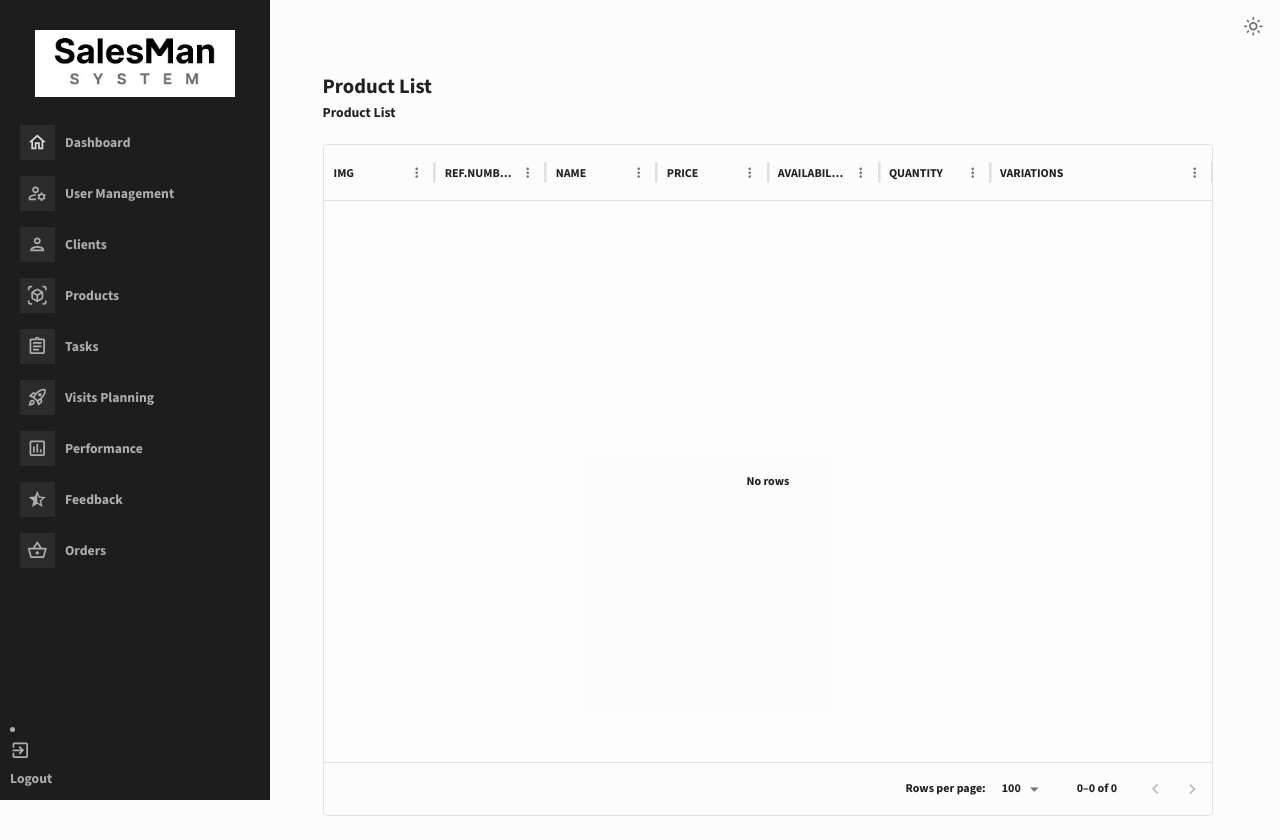
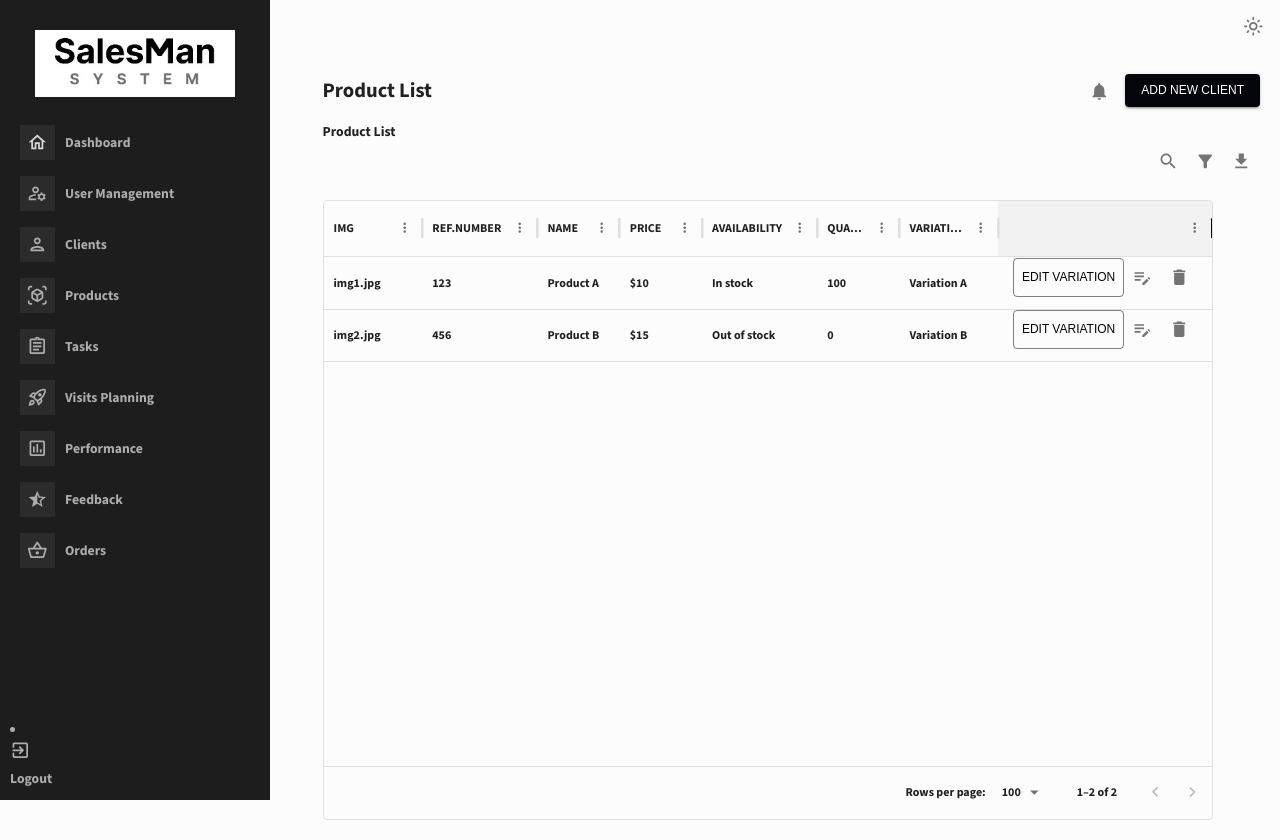
Before and after one commit to Earl006/Salesman-dashboard, a React (Vite) app: page /products in a window 1280 px wide. Built offline with nearby package versions, Linux system fonts and the light colour scheme.

Commit message:
products

```diff
--- a/src/Products/Products.jsx
+++ b/src/Products/Products.jsx
@@ -1,33 +1,80 @@
-import { Box, Typography, useTheme } from "@mui/material";
+import { Box, Typography, useTheme, IconButton, Button } from "@mui/material";
 import { DataGrid } from "@mui/x-data-grid";
 import { tokens } from "../theme";
 import Sidebar from "../components/Sidebar";
-
+import NotificationsIcon from '@mui/icons-material/Notifications';
+import SearchIcon from '@mui/icons-material/Search';
+import FilterAltIcon from '@mui/icons-material/FilterAlt';
+import DownloadIcon from '@mui/icons-material/Download';
+import DeleteIcon from '@mui/icons-material/Delete';
+import EditNoteIcon from '@mui/icons-material/EditNote';
 
 const Products = () => {
     const theme = useTheme();
     const colors = tokens(theme.palette.colorMode);
 
     const columns = [
-        { field: "img", headerName: "IMG", flex: 0.5, cellClassName: "name-column--cell" },
-        { field: "ref.number", headerName: "REF.NUMBER", flex: 0.5 },
+        { field: "img", headerName: "IMG", flex: 0.6, cellClassName: "name-column--cell" },
+        { field: "ref.number", headerName: "REF.NUMBER", flex: 0.7 },
         { field: "name", headerName: "NAME", flex: 0.5 },
         { field: "price", headerName: "PRICE", flex: 0.5 },
-        { field: "availability", headerName: "AVAILABILITY", flex: 0.5 },
+        { field: "availability", headerName: "AVAILABILITY", flex: 0.7 },
         { field: "quantity", headerName: "QUANTITY", flex: 0.5 },
-        { field: "variations", headerName: "VARIATIONS", flex: 1 },
+        { field: "variations", headerName: "VARIATIONS", flex: 0.6 },
+        {
+            field: "",
+            headerName: "",
+            flex: 1.3,
+            renderCell: (params) => (
+                <Box sx={{ display: 'flex', justifyContent: 'center', alignItems: 'center' }}>
+    <Button variant="outlined" onClick={() => handleEdit(params.id)} sx={{ p: '8px', minWidth: '90px' }}>
+        Edit Variation
+    </Button>
+    <IconButton>
+        <EditNoteIcon />
+    </IconButton>
+    <IconButton onClick={() => handleDelete(params.id)}>
+        <DeleteIcon />
+    </IconButton>
+    </Box>
 
+            )
+        },
     ];
 
-    const rows = []; // Assuming you have data for rows
+    const rows = [{ id: 1, img: 'img1.jpg', 'ref.number': '123', name: 'Product A', price: '$10', availability: 'In stock', quantity: 100, variations: 'Variation A' },
+    { id: 2, img: 'img2.jpg', 'ref.number': '456', name: 'Product B', price: '$15', availability: 'Out of stock', quantity: 0, variations: 'Variation B' },]; // Assuming you have data for rows
 
     return (
         <Box sx={{ display: 'flex', width: '100%' }}>
             <Sidebar />
             <Box sx={{ flex: 1, marginLeft: '250px', padding: '20px' }}>
-                <Typography variant="h5">Product List </Typography>
-                <Typography variant="subtitle1">Product List </Typography>
-                <Box sx={{ width: '95%', height: 'calc(100vh - 128px)', marginTop: '20px' }}>
+                {/* Header with Notification icon and Add New Client button */}
+                <Box sx={{ display: 'flex', justifyContent: 'space-between', alignItems: 'center' }}>
+                    <Typography variant="h5">Product List </Typography>
+                    <Box sx={{ display: 'flex', alignItems: 'center' }}>
+                        <IconButton>
+                            <NotificationsIcon />
+                        </IconButton>
+                        <Button variant="contained" color="primary" sx={{ ml: 1 }}>
+                            Add New Client
+                        </Button>
+                    </Box>
+                </Box>
+                <Typography variant="subtitle1" sx={{ marginTop: '10px' }}>Product List</Typography>
+                <Box sx={{ display: 'flex', justifyContent: 'right', alignItems: 'center', marginBottom: '20px' }}>
+                    <IconButton>
+                        <SearchIcon />
+                    </IconButton>
+                    <IconButton>
+                        <FilterAltIcon />
+                    </IconButton>
+                    <IconButton>
+                        <DownloadIcon />
+                    </IconButton>
+                </Box>
+                {/* DataGrid for displaying products */}
+                <Box sx={{ width: '95%', height: 'calc(100vh - 180px)', marginTop: '20px' }}>
                     <DataGrid rows={rows} columns={columns} />
                 </Box>
             </Box>
--- a/src/UserManagement/UserManagement.jsx
+++ b/src/UserManagement/UserManagement.jsx
@@ -115,7 +115,7 @@ const UserManagement = () => {
                 <Box sx={{ display: 'flex', justifyContent: 'space-between', alignItems: 'center' }}>
                     <Typography variant="h5">User Management</Typography>
                     <Box sx={{ display: 'flex', alignItems: 'center' }}>
-                    {/* <Box sx={{ display: 'flex', alignItems: 'center', mr: 2 }}></Box> */}
+
                     <IconButton>
                             <NotificationsIcon />
                         </IconButton>
@@ -123,7 +123,8 @@ const UserManagement = () => {
                             Add New Client
                         </Button>
                         <br />
-                        <Box sx={{ display: 'flex', alignItems: 'center' }}>
+                        {/* <Box sx={{ display: 'flex', alignItems: 'center' }}> */}
+                        <Box sx={{ display: 'flex', justifyContent: 'right', alignItems: 'center', marginBottom: '20px' }}>
                         {/* <Box sx={{ display: 'flex', flexDirection: 'row', justifyContent: 'flex-end', marginBottom: '20px' }}> */}
 
             {/* Search icon */}
```
